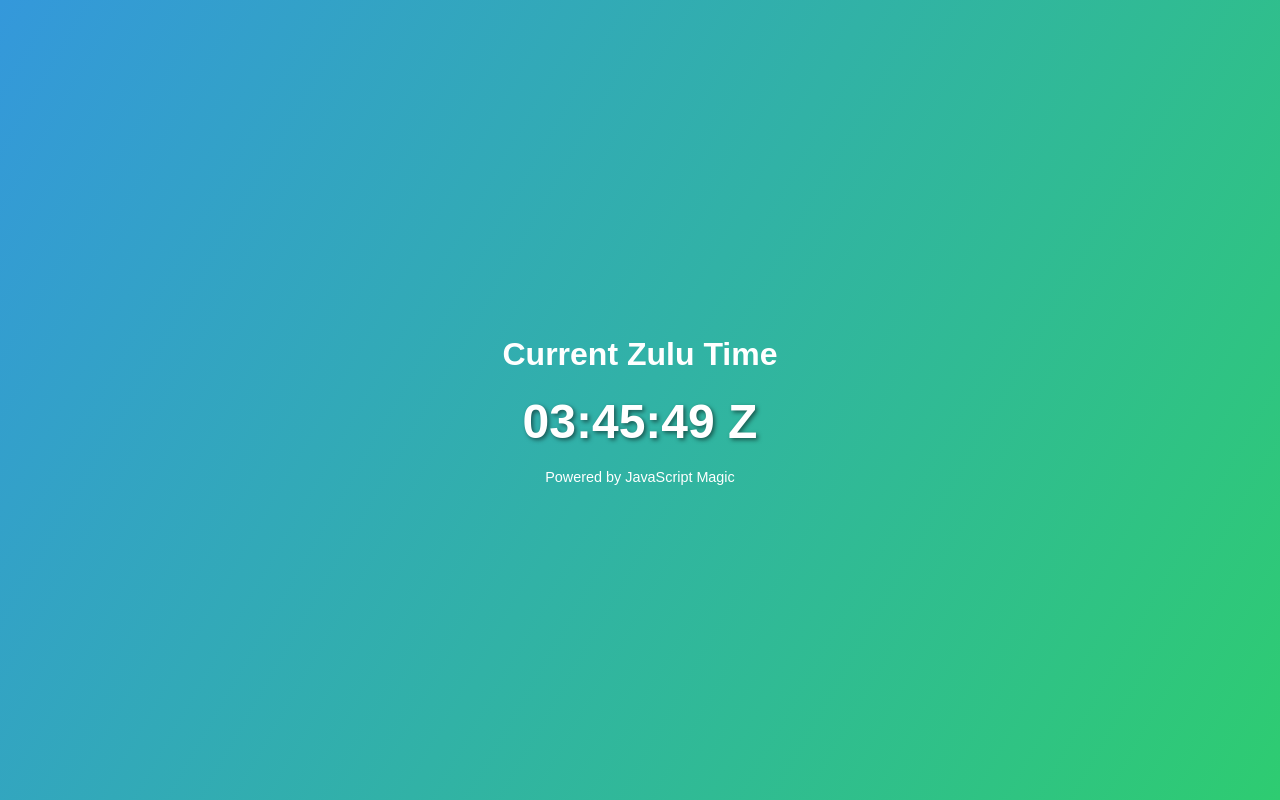
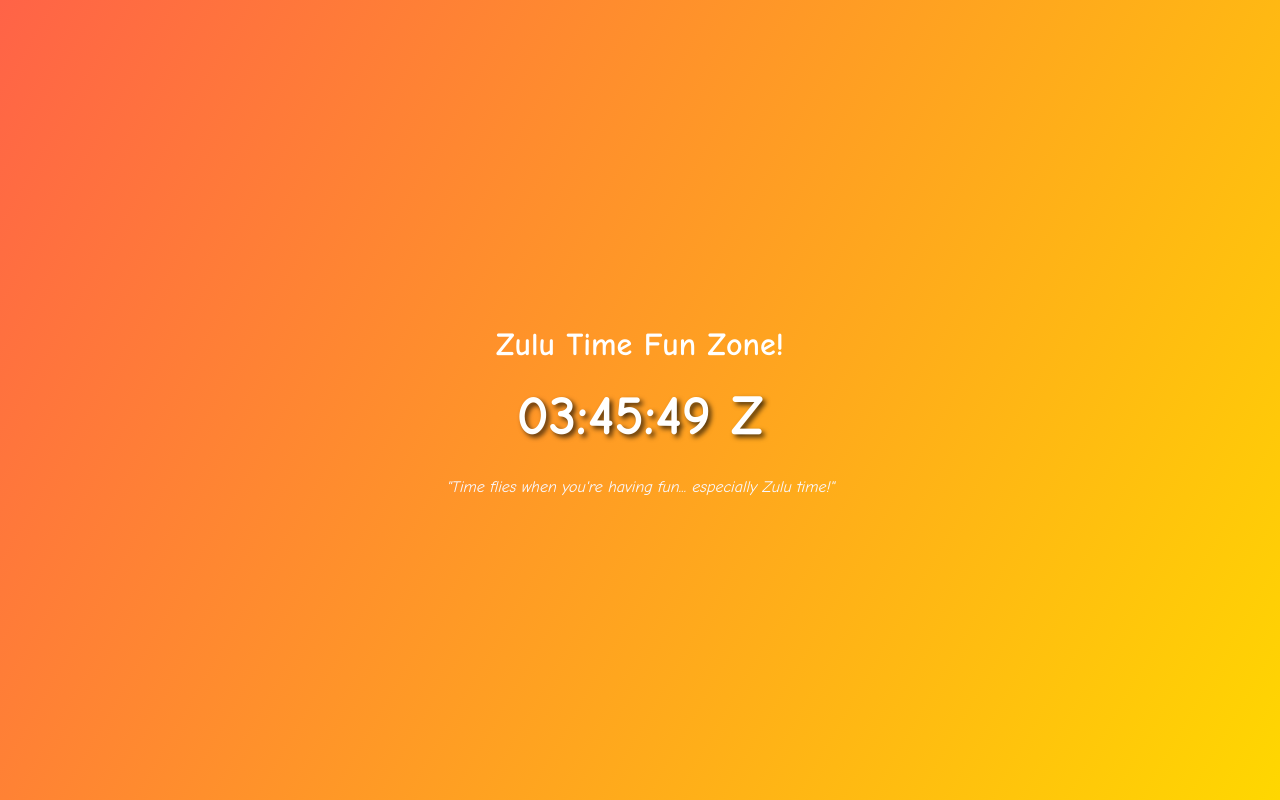
Before and after one commit to SmartGuy1108/hackclubtime.github.io, a plain HTML site: page index.html in a window 1280 px wide. Drawn offline with Linux system fonts and the light colour scheme.

Commit message:
Update index.html

```diff
--- a/index.html
+++ b/index.html
@@ -3,35 +3,37 @@
 <head>
   <meta charset="UTF-8">
   <meta name="viewport" content="width=device-width, initial-scale=1.0">
-  <title>Zulu Time Display</title>
+  <title>Zulu Time Fun!</title>
   <style>
     body {
-      font-family: Arial, sans-serif;
+      font-family: 'Comic Sans MS', cursive, sans-serif; /* For extra fun */
       display: flex;
       justify-content: center;
       align-items: center;
       min-height: 100vh;
       margin: 0;
-      background: linear-gradient(120deg, #3498db, #2ecc71);
+      background: linear-gradient(120deg, #ff6347, #ffd700);
       color: #fff;
       text-align: center;
     }
     #clock {
-      font-size: 3rem;
+      font-size: 3.5rem;
       font-weight: bold;
-      text-shadow: 2px 2px 4px rgba(0, 0, 0, 0.5);
+      text-shadow: 3px 3px 5px rgba(0, 0, 0, 0.7);
     }
     footer {
-      margin-top: 20px;
-      font-size: 0.9rem;
+      margin-top: 30px;
+      font-size: 1rem;
+      font-style: italic;
+      color: #f8f8ff;
     }
   </style>
 </head>
 <body>
   <div>
-    <h1>Current Zulu Time</h1>
+    <h1>Zulu Time Fun Zone!</h1>
     <div id="clock">Loading...</div>
-    <footer>Powered by JavaScript Magic</footer>
+    <footer>"Time flies when you're having fun... especially Zulu time!"</footer>
   </div>
 
   <script>
```
